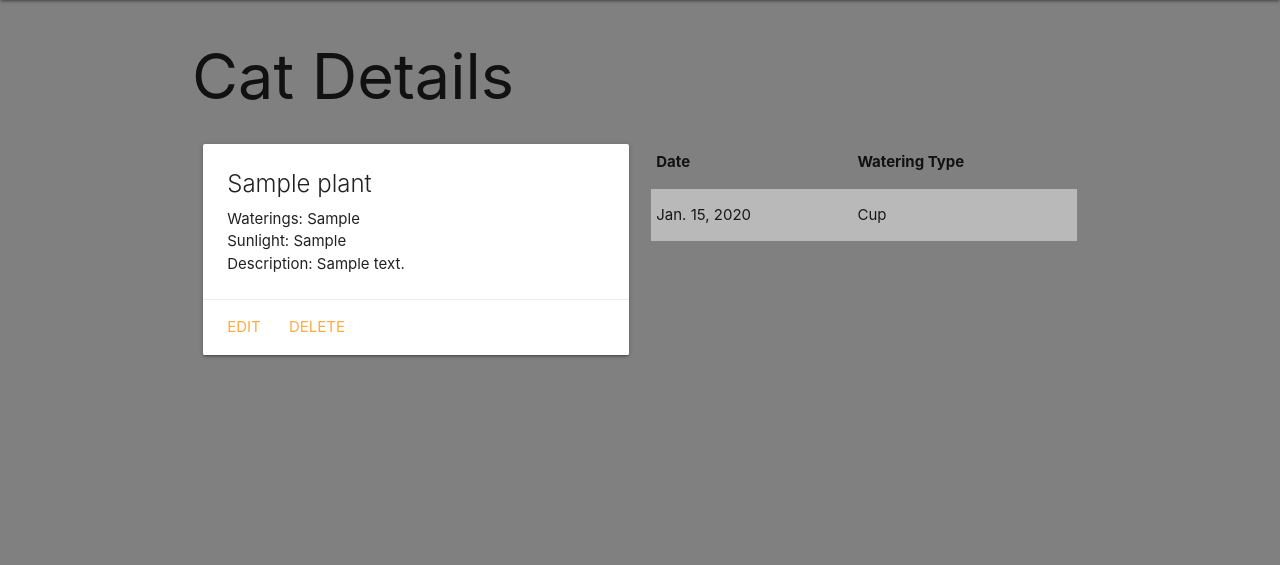
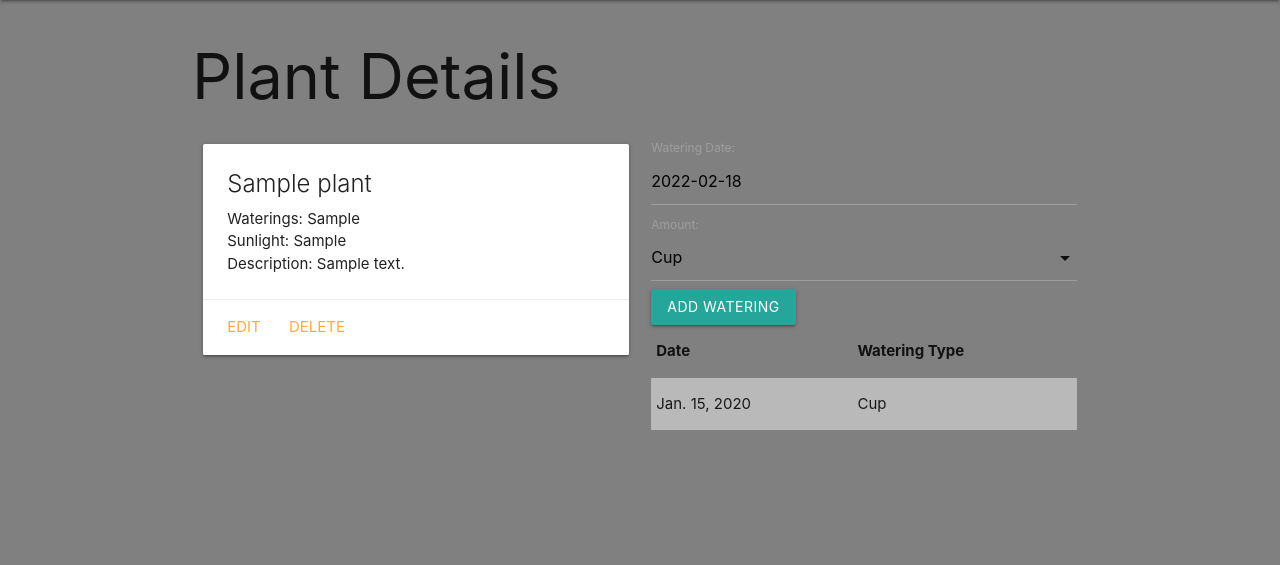
Before and after one commit to dugad059/plantcollector, a Django app: page /plants/1/ in a window 1280 px wide. Shown: the part 64-629 px from the top of the page. Run offline with Django 4.2, Linux system fonts and the light colour scheme; tables that the repository leaves empty hold one stand-in row (values such as "Sample post").

Commit message:
wip: one to many complete

```diff
--- /dev/null
+++ b/main_app/forms.py
@@ -0,0 +1,7 @@
+from django.forms import ModelForm
+from .models import Watering
+
+class WateringForm(ModelForm):
+  class Meta:
+    model = Watering
+    fields = ['date', 'amount']
--- a/main_app/templates/base.html
+++ b/main_app/templates/base.html
@@ -10,6 +10,7 @@
     <title>Plant Collector</title>
     <link rel="stylesheet" href="https://cdnjs.cloudflare.com/ajax/libs/materialize/1.0.0/css/materialize.min.css" />
     <link rel="stylesheet" type="text/css" href="{% static 'css/style.css' %}" />
+    <script src="https://cdnjs.cloudflare.com/ajax/libs/materialize/1.0.0/js/materialize.min.js"></script>
 
 </head>
 
--- a/main_app/templates/plants/detail.html
+++ b/main_app/templates/plants/detail.html
@@ -1,6 +1,6 @@
 {% extends 'base.html' %} {% block content %}
 
-<h1>Cat Details</h1>
+<h1>Plant Details</h1>
 
 <div class="row">
     <div class="col s6">
@@ -18,6 +18,10 @@
         </div>
     </div>
     <div class="col s6">
+        <form action="{% url 'add_watering' plant.id %}" method="POST">
+            {% csrf_token %} {{ watering_form.as_p }}
+            <input type="submit" class='btn' value="Add Watering">
+        </form>
         <table class="striped">
             <thead>
                 <tr>
@@ -36,4 +40,17 @@
         </table>
     </div>
 </div>
+
+<script>
+    var dateEl = document.getElementById('id_date');
+  M.Datepicker.init(dateEl, {
+    format: 'yyyy-mm-dd',
+    defaultDate: new Date(),
+    setDefaultDate: true,
+    autoClose: true
+  });
+
+  var selectEl = document.getElementById('id_amount');
+  M.FormSelect.init(selectEl);
+</script>
 {% endblock %}
--- a/main_app/urls.py
+++ b/main_app/urls.py
@@ -9,4 +9,5 @@ urlpatterns = [
     path('plants/create/', views.PlantCreate.as_view(), name='create_plants'),
     path('plants/<int:pk>/update/', views.PlantUpdate.as_view(), name='update_plants'),
     path('plants/<int:pk>/delete/', views.PlantDelete.as_view(), name='delete_plants'),
+    path('plants/<int:plant_id>/add_watering', views.add_watering, name='add_watering'),
 ]
--- a/main_app/views.py
+++ b/main_app/views.py
@@ -1,14 +1,26 @@
-from dataclasses import field
-from django.shortcuts import render
+from django.shortcuts import render, redirect
 from .models import Plant
+from .forms import WateringForm
 from django.views.generic.edit import CreateView, UpdateView, DeleteView
 
 # Create your views here.
+
+
 def home(request):
     return render(request, 'home.html')
 
+
 def about(request):
     return render(request, 'about.html')
+
+def add_watering(request, plant_id):
+    form = WateringForm(request.POST)
+    if form.is_valid():
+        new_watering = form.save(commit=False)
+        new_watering.plant_id = plant_id
+        new_watering.save()
+    return redirect('detail_plants', plant_id=plant_id)
+
 
 
 """
@@ -18,22 +30,31 @@ def about(request):
 
 """
 
+
 def plants_index(request):
     plants = Plant.objects.all()
-    return render(request, 'plants/index.html', {'plants' : plants})
+    return render(request, 'plants/index.html', {'plants': plants})
+
 
 def plants_detail(request, plant_id):
     plant = Plant.objects.get(id=plant_id)
-    return render(request, 'plants/detail.html', { 'plant' : plant })
+    watering_form = WateringForm()
+    return render(request, 'plants/detail.html',
+                  {'plant': plant,
+                  'watering_form': watering_form}
+                  )
+
 
 class PlantCreate(CreateView):
     model = Plant
     fields = '__all__'
 
+
 class PlantUpdate(UpdateView):
     model = Plant
     fields = ('name', 'waterings', 'sunlight', 'description')
 
+
 class PlantDelete(DeleteView):
     model = Plant
     success_url = '/plants/'
```
